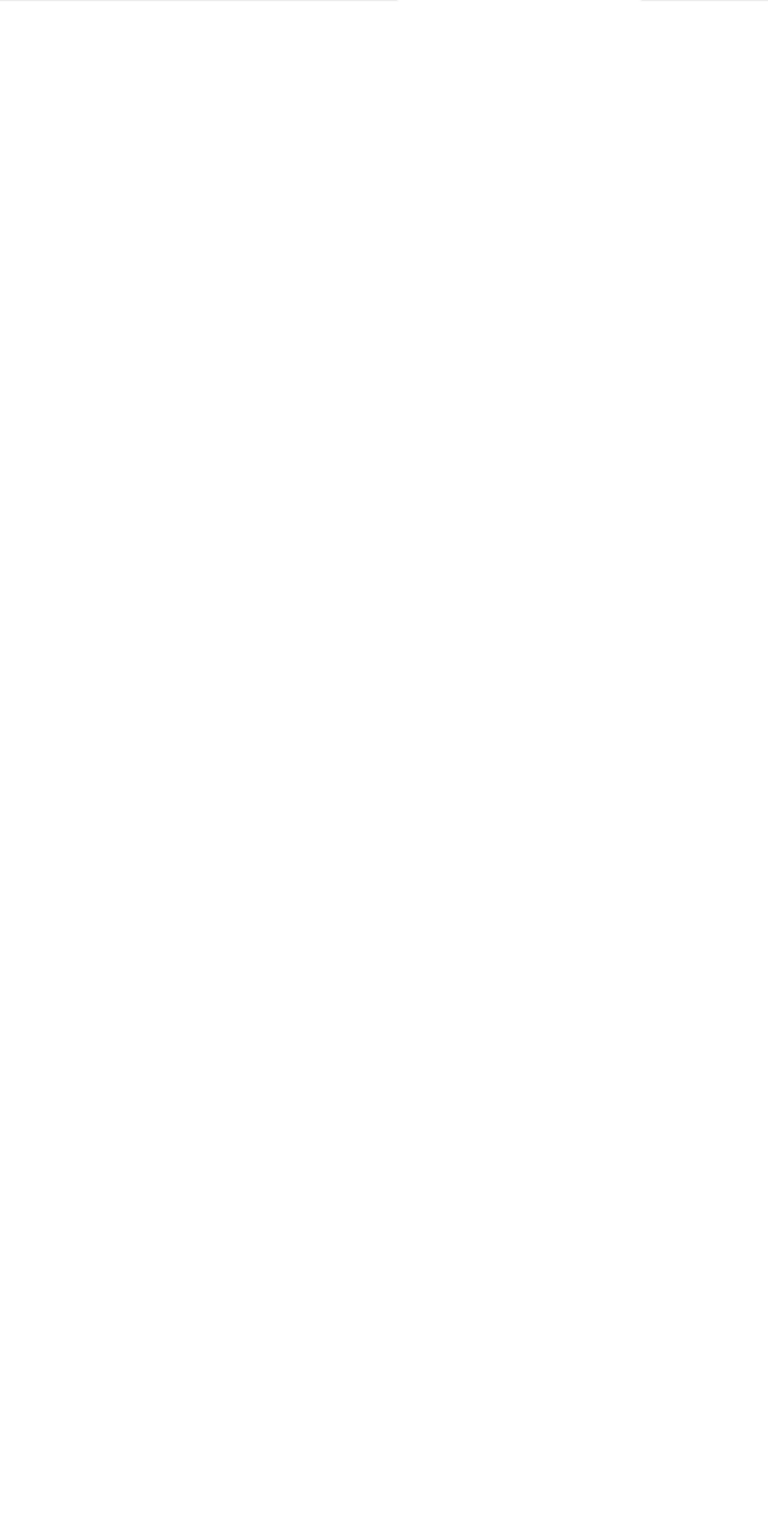
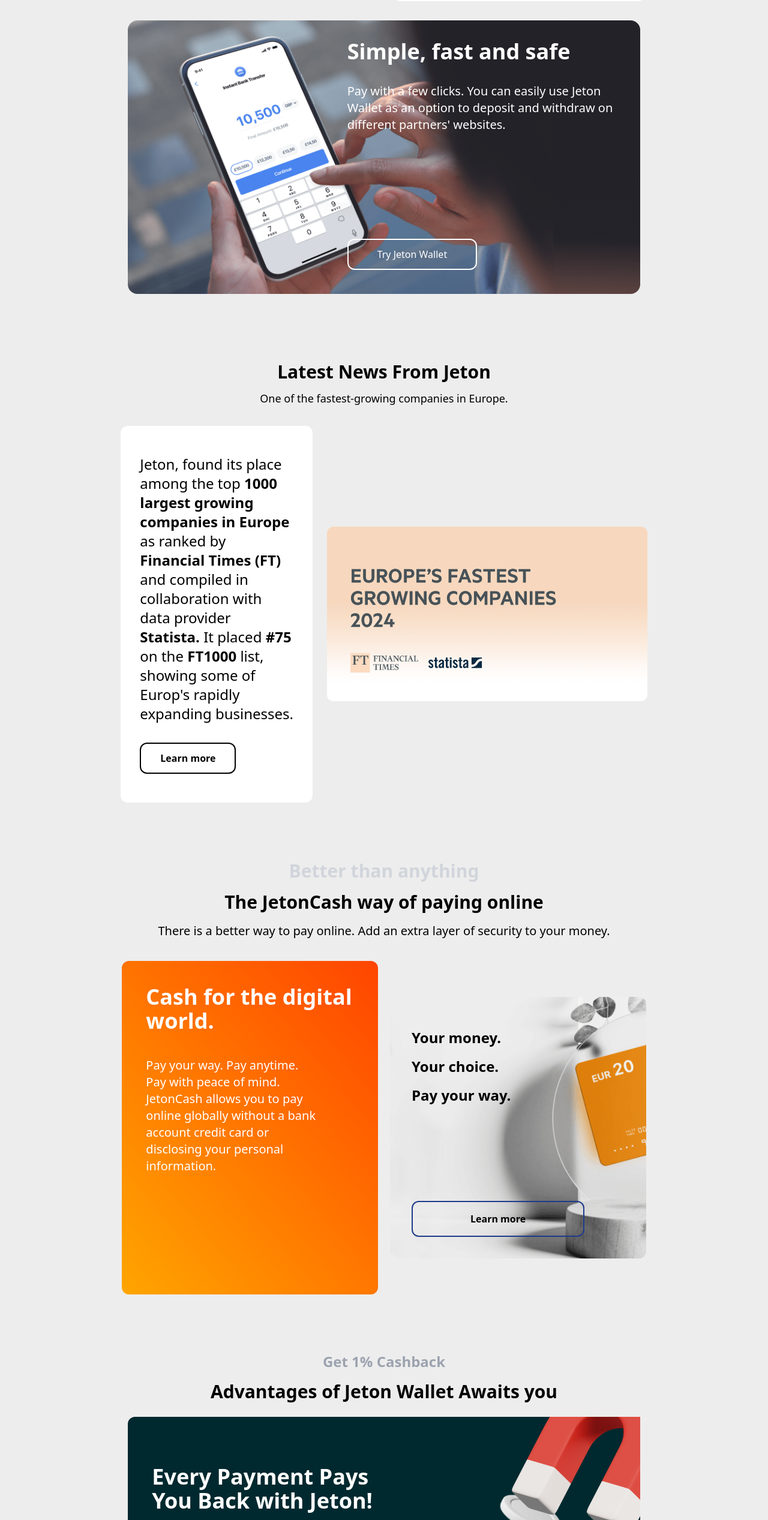
Before and after one commit to tcodes317/Jeton_project, a React (Vite) app in the folder app/: page / in a window 1280 px wide. Shown: the part 3869-6403 px from the top of the page at 60% size. Before the commit the page ends 3871 px from the top, so only its background shows below. Built offline with nearby package versions, Linux system fonts and the light colour scheme.

Commit message:
5/17/2024

```diff
--- a/app/src/Components/Bg-Two/Main/Main.jsx
+++ b/app/src/Components/Bg-Two/Main/Main.jsx
@@ -2,6 +2,9 @@
 import Main_ii from "./MainComponents/Main_ii";
 import Main_iii from "./MainComponents/Main_iii";
 import Main_iv from "./MainComponents/Main_iv";
+import Main_v from "./MainComponents/Main_v";
+import Main_vi from "./MainComponents/Main_vi";
+import Main_vii from "./MainComponents/Main_vii";
 
 function Main(){
     return(
@@ -10,6 +13,9 @@
             <Main_ii />
             <Main_iii />
             <Main_iv />
+            <Main_v />
+            <Main_vi />
+            <Main_vii />
         </>
     )
 }
--- a/app/src/Components/Bg-Two/Main/MainComponents/Main_iv.jsx
+++ b/app/src/Components/Bg-Two/Main/MainComponents/Main_iv.jsx
@@ -30,6 +30,22 @@
                         </div>
                     </div>
                 </div>
+                <div className="py-8 w-8/12 mt-8 rounded-2xl mx-auto" id="iimg">
+                    <div className="flex justify-between items-center">
+                        <div className="w-full"></div>
+                        <div className="flex flex-col">
+                            <div>
+                                <h1 className="font-bold text-white text-4xl">Simple, fast and safe</h1>
+                                <p className="w-11/12 py-8 text-white text-xl">Pay with a few clicks. You can easily use Jeton Wallet as an option to deposit and withdraw on different partners' websites.</p>
+                            </div>
+                            <div className="mt-36 mb-2">
+                                <button className="border-2 border-white p-3 px-12 rounded-xl">
+                                    <span className="text-white">Try Jeton Wallet</span>
+                                </button>
+                            </div>
+                        </div>
+                    </div>
+                </div>
             </div>
         </>
     )
--- /dev/null
+++ b/app/src/Components/Bg-Two/Main/MainComponents/Main_v.jsx
@@ -0,0 +1,28 @@
+import imgI from "./../../../../assets/personal-news (1).png";
+
+function Main_v(){
+    return(
+        <>
+            <div className="relative pt-28">
+                <div className="mb-8">
+                    <h1 className="text-center font-bold text-3xl">Latest News From Jeton</h1>
+                    <p className="text-center text-lg mt-3">One of the fastest-growing companies in Europe.</p>
+                </div>
+                <div className="flex items-center justify-center space-x-6">
+                    <div className="bg-white p-8 py-12 w-3/12 rounded-xl">
+                        <p className="text-2xl">Jeton, found its place among the top <span className="font-bold">1000 largest growing companies in Europe</span> as ranked by <span className="font-bold">Financial Times (FT)</span> and compiled in collaboration with data provider <span className="font-bold">Statista.</span> It placed <span className="font-bold">#75</span> on the <span className="font-bold">FT1000</span> list, showing some of Europ's rapidly expanding businesses.</p>
+                        <div className="mt-8">
+                            <button className="border-2 border-black p-3 px-8 rounded-xl">
+                                <span className="font-bold">Learn more</span>
+                            </button>
+                        </div>
+                    </div>
+                    <div className="w-5/12">
+                        <img src={imgI} srcset={imgI} />
+                    </div>
+                </div>
+            </div>
+        </>
+    )
+}
+export default Main_v;
--- /dev/null
+++ b/app/src/Components/Bg-Two/Main/MainComponents/Main_vi.jsx
@@ -0,0 +1,32 @@
+function Main_vi(){
+    return(
+        <>
+            <div className="relative pt-24">
+                <div className="flex items-center justify-center flex-col">
+                    <h3 className="text-center text-gray-300 font-bold text-3xl mb-4">Better than anything</h3>
+                    <h1 className="text-center text-black text-3xl font-bold mb-4">The JetonCash way of paying online</h1>
+                    <p className="text-center text-black text-xl">There is a better way to pay online. Add an extra layer of security to your money.</p>
+                </div>
+                <div className="flex items-center space-x-5 mt-9 justify-center mx-auto">
+                    <div className="w-4/12 rounded-xl p-10" id="hdd">
+                        <h1 className="font-bold text-white text-4xl">Cash for the digital world.</h1>
+                        <p className="text-white pt-10 w-10/12 text-xl mb-40">Pay your way. Pay anytime. Pay with peace of mind. JetonCash allows you to pay online globally without a bank account credit card or disclosing your personal information.</p>
+                    </div>
+                    <div className="w-4/12 rounded-xl p-9 flex bg-white justify-between flex-col" id="qwe">
+                        <div className="">
+                            <h1 className="text-2xl font-bold my-4">Your money.</h1>
+                            <h1 className="text-2xl font-bold my-4">Your choice.</h1>
+                            <h1 className="text-2xl font-bold my-4">Pay your way.</h1>
+                        </div>
+                        <div className="mt-36">
+                            <button className="font-bold border-2 border-blue-900 p-4 rounded-xl px-24">
+                                <span>Learn more</span>
+                            </button>
+                        </div>
+                    </div>
+                </div>
+            </div>
+        </>
+    )
+}
+export default Main_vi;
--- /dev/null
+++ b/app/src/Components/Bg-Two/Main/MainComponents/Main_vii.jsx
@@ -0,0 +1,34 @@
+import Img_i from "./../../../../assets/magnet.png";
+import Img_ii from "./../../../../assets/coin-left-3.png";
+import Img_iii from "./../../../../assets/coin-gold.png";
+import Img_iv from "./../../../../assets/coin-silver-2.png";
+import Img_v from "./../../../../assets/coin-silver.png";
+
+function Main_vii(){
+    return(
+        <>
+            <div className="relative mt-24 w-8/12 mx-auto">
+                <div>
+                    <h1 className="text-2xl font-bold text-center text-gray-400">Get 1% Cashback
+                        {/* <img src={} srcset={} /> */}
+                    </h1>
+                    <h1 className="text-center mt-4 font-bold text-3xl">Advantages of Jeton Wallet Awaits you</h1>
+                </div>
+                <div className="relative rounded-xl p-10 mt-6 pt-20" id="iio">
+                    <h1 className="text-white font-bold text-4xl w-6/12 mb-8">Every Payment Pays You Back with Jeton!</h1>
+                    <h1 className="text-xl font-bold text-gray-400 w-5/12 mb-10"><span className="text-orange-400 mr-2" id="ure">Get 1% Cashback</span>reward everytime you make a payment with Jeton. Don't miss out on this offer start pampering your wallet now!</h1>
+                    <h4 className="mb-12 text-white font-bold">Terms & Conditions</h4>
+                    <img src={Img_i} srcset={Img_i} className="absolute z-50 w-3/12 right-0 top-0" />
+                    <div className="absolute top-20 right-14">
+                        <img src={Img_ii} srcset={Img_ii} className="w-9/12 ml-8" />
+                        <img src={Img_iii} srcset={Img_iii} className="-ml-17 w-6/12 -mt-20" />
+                        <img src={Img_v} srcset={Img_v} className="" />
+                        <img src={Img_iv} srcset={Img_iv} className="w-8/12 -mt-4 -ml-12" />
+                    </div>
+               </div>
+            </div>
+        </>
+    )
+}
+
+export default Main_vii;
--- a/app/src/index.css
+++ b/app/src/index.css
@@ -3,6 +3,9 @@
   padding: 0;
   scroll-behavior: smooth;
   box-sizing: border-box;
+}
+#hdd{
+  background-image: linear-gradient(50deg, orange, orangered);
 }
 #hd{
   height: 1377px;
@@ -12,6 +15,17 @@
 #bg{
   background-color: #EDEDED;
   width: 100%
+}
+#iimg{
+  background-image: url("./assets/manage.png");
+  background-size: cover;
+}
+#iio{
+  background-color: #00292F;
+}
+#qwe{
+  background-image: url("./assets/jetoncash\ \(1\).png");
+  background-size: cover;
 }
 @media screen and (min-width: 150px){
 
```
